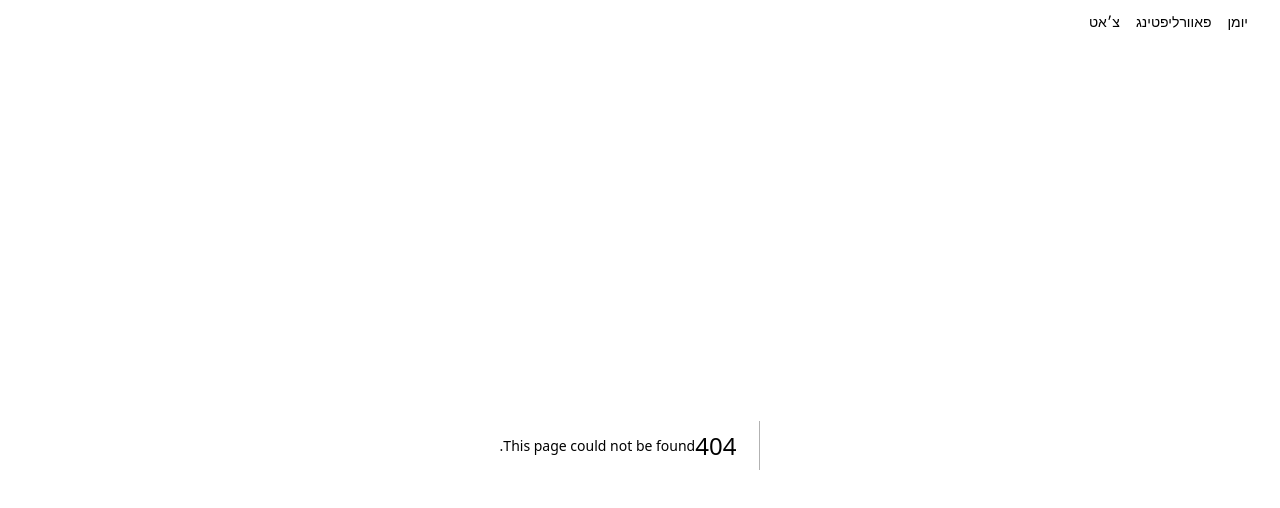
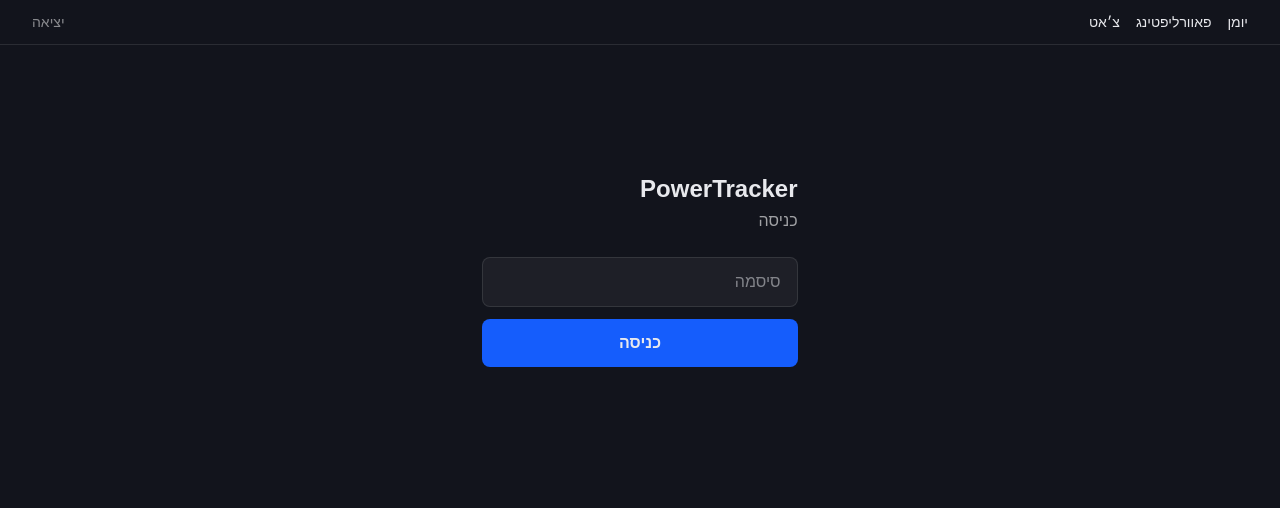
Before and after one commit to Tamirariel/powertracker-ai, a Next.js app in the folder frontend/: page /login in a window 1280 px wide. Before the commit this address had no page. Shown: the top 508 px of the page. Built offline with nearby package versions, Linux system fonts and the light colour scheme.

Commit message:
Add password auth with proxy and httpOnly cookie

```diff
--- /dev/null
+++ b/frontend/app/api/login/route.ts
@@ -0,0 +1,29 @@
+import { NextResponse } from "next/server";
+
+export async function POST(req: Request) {
+  const { password } = await req.json();
+
+  const correct = process.env.APP_PASSWORD;
+  const secret = process.env.AUTH_SECRET;
+
+  if (!correct || !secret) {
+    return NextResponse.json(
+      { error: "לא הוגדרה סיסמה למערכת. פנה למנהל המערכת" },
+      { status: 500 }
+    );
+  }
+
+  if (password !== correct) {
+    return NextResponse.json({ error: "סיסמה שגויה" }, { status: 401 });
+  }
+
+  const res = NextResponse.json({ ok: true });
+  res.cookies.set("auth", secret, {
+    httpOnly: true,      // JS בדפדפן לא יכול לקרוא את זה
+    sameSite: "lax",
+    path: "/",
+    maxAge: 60 * 60 * 24 * 30,   // 30 יום
+    secure: process.env.NODE_ENV === "production",
+  });
+  return res;
+}
--- /dev/null
+++ b/frontend/app/api/logout/route.ts
@@ -0,0 +1,7 @@
+import { NextResponse } from "next/server";
+
+export async function POST() {
+  const res = NextResponse.json({ ok: true });
+  res.cookies.delete("auth");
+  return res;
+}
--- a/frontend/app/layout.tsx
+++ b/frontend/app/layout.tsx
@@ -33,6 +33,9 @@ export default function RootLayout({
           <Link href="/journal" className="hover:text-blue-400">יומן</Link>
           <Link href="/powerlifting" className="hover:text-blue-400">פאוורליפטינג</Link>
           <Link href="/chat" className="hover:text-blue-400">צ׳אט</Link>
+          <form action="/api/logout" method="post" className="ms-auto">
+            <button type="submit" className="text-white/50 hover:text-red-400">יציאה</button>
+          </form>
         </nav>
         {children}
       </body>
--- /dev/null
+++ b/frontend/app/login/page.tsx
@@ -0,0 +1,59 @@
+"use client";
+import { useState } from "react";
+import { useRouter } from "next/navigation";
+
+export default function LoginPage() {
+  const [password, setPassword] = useState("");
+  const [error, setError] = useState("");
+  const [busy, setBusy] = useState(false);
+  const router = useRouter();
+
+  async function submit() {
+    if (!password || busy) return;
+    setBusy(true);
+    setError("");
+    try {
+      const res = await fetch("/api/login", {
+        method: "POST",
+        headers: { "Content-Type": "application/json" },
+        body: JSON.stringify({ password }),
+      });
+      if (res.ok) {
+        router.push("/journal");
+      } else {
+        const data = await res.json();
+        setError(data.error ?? "שגיאה");
+      }
+    } catch (e) {
+      setError(String(e));
+    } finally {
+      setBusy(false);
+    }
+  }
+
+  return (
+    <main className="mx-auto mt-24 max-w-sm p-8">
+      <h1 className="text-2xl font-bold">PowerTracker</h1>
+      <h2 className="mt-1 text-white/60">כניסה</h2>
+
+      <input
+        type="password"
+        value={password}
+        onChange={e => setPassword(e.target.value)}
+        onKeyDown={e => e.key === "Enter" && submit()}
+        placeholder="סיסמה"
+        className="mt-6 w-full rounded-lg border border-white/10 bg-white/5 px-4 py-3 outline-none focus:border-blue-500"
+      />
+
+      <button
+        onClick={submit}
+        disabled={busy}
+        className="mt-3 w-full rounded-lg bg-blue-600 px-4 py-3 font-bold disabled:opacity-50"
+      >
+        {busy ? "בודק..." : "כניסה"}
+      </button>
+
+      {error && <p className="mt-3 text-sm text-red-400">{error}</p>}
+    </main>
+  );
+}
--- a/frontend/app/page.tsx
+++ b/frontend/app/page.tsx
@@ -1,27 +1,5 @@
+import { redirect } from "next/navigation";
 
-"use client";
-import { useState, useEffect } from "react";
 export default function Home() {
-  const [result, setResult] = useState("טרם נבדק");
-
-  async function checkHealth() {
-    setResult("בודק...");
-    try {
-      const res = await fetch(`${process.env.NEXT_PUBLIC_API_URL}/health`);
-      const data = await res.json();
-      setResult(`✅ השרת עונה: ${JSON.stringify(data)}`);
-    } catch (e) {
-      setResult(`❌ שגיאה: ${e}`);
-    }
-  }
-
-  return (
-    <main dir="rtl" className="mx-auto max-w-xl p-8">
-      <h1 className="mb-4 text-2xl font-bold">PowerTracker</h1>
-      <button onClick={checkHealth} className="rounded bg-blue-600 px-4 py-2 text-white">
-        בדוק חיבור לשרת
-      </button>
-      <p className="mt-4">{result}</p>
-    </main>
-  );
+  redirect("/journal");
 }
--- /dev/null
+++ b/frontend/proxy.ts
@@ -0,0 +1,17 @@
+import { NextResponse } from "next/server";
+import type { NextRequest } from "next/server";
+
+export function proxy(req: NextRequest) {
+  const cookie = req.cookies.get("auth")?.value;
+
+  if (cookie && cookie === process.env.AUTH_SECRET) {
+    return NextResponse.next();
+  }
+
+  return NextResponse.redirect(new URL("/login", req.url));
+}
+
+// כל הדפים חוץ מ-login, ה-API של ההתחברות, וקבצים סטטיים
+export const config = {
+  matcher: ["/((?!login|api/login|api/logout|_next|favicon.ico).*)"],
+};
```
